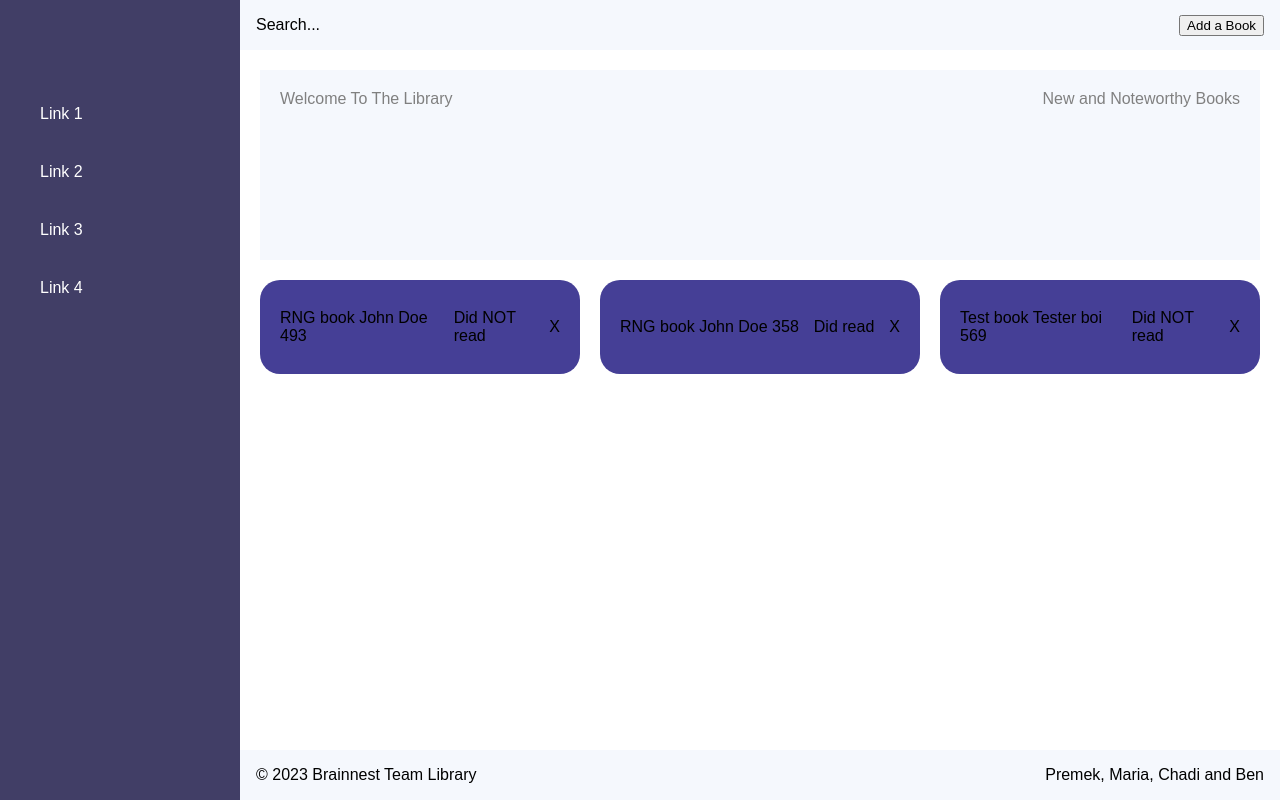
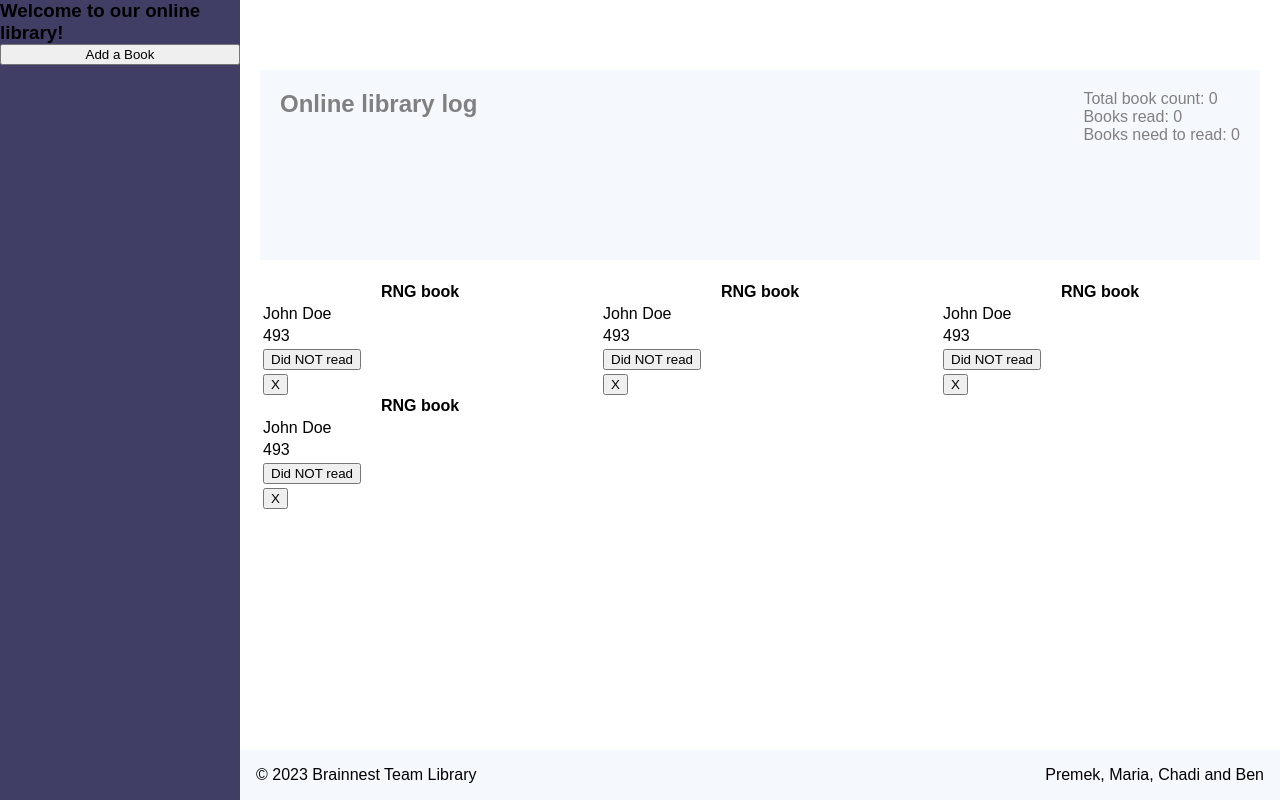
Before and after one commit to chadikoberssy/Brainnest-Book-Library, a plain HTML site: page index.html in a window 1280 px wide. Drawn offline with Linux system fonts and the light colour scheme.

Commit message:
html fixes
- rebuilt the whole book section
- removed header
- changes the add boob button location
- changed the sidebar

```diff
--- a/index.html
+++ b/index.html
@@ -1,6 +1,5 @@
 <!DOCTYPE html>
 <html lang="en">
-
 <head>
   <meta charset="UTF-8" />
   <meta http-equiv="X-UA-Compatible" content="IE=edge" />
@@ -10,52 +9,84 @@
   <script src="./scripts/pop-up.js" defer></script>
   <title>Library app</title>
 </head>
-
 <body>
   <div class="grid-container">
-    <header class="header">
-      <div class="header__search">Search...</div>
+
+    <aside class="sidebar">
+      <h3>Welcome to our online library!</h3>
       <button class="add-book-btn" data-modal="modalOne">Add a Book</button>
-    </header>
-    <aside class="sidebar">
-      <ul class="sidebar__list">
-        <li class="sidebar__list-item">Link 1</li>
-        <li class="sidebar__list-item">Link 2</li>
-        <li class="sidebar__list-item">Link 3</li>
-        <li class="sidebar__list-item">Link 4</li>
-      </ul>
     </aside>
+
     <main class="main">
-      <div class="main-header">
-        <div class="main-header__heading">Welcome To The Library</div>
-        <div class="main-header__recent">New and Noteworthy Books</div>
-      </div>
 
-      <div id="bookshelf">
-        <div class="books">
-          <td>RNG book</td>
-          <td>John Doe</td>
-          <td>493</td>
-          <td><a class="not-read">Did NOT read</a></td>
-          <td><a class="trash">X</a></td>
+      <section class="main-header">
+        <h2>Online library log</h2>
+        <div class="main-header-counts">
+          <p>Total book count: <span>0</span></p>
+          <p>Books read: <span>0</span></p>
+          <p>Books need to read: <span>0</span></p>
         </div>
-        <div class="books">
-          <td>RNG book</td>
-          <td>John Doe</td>
-          <td>358</td>
-          <td><a class="read">Did read</a></td>
-          <td><a class="trash">X</a></td>
-        </div>
-        <div class="books">
-          <td>Test book</td>
-          <td>Tester boi</td>
-          <td>569</td>
-          <td><a class="not-read">Did NOT read</a></td>
-          <td><a class="trash">X</a></td>
-        </div>
-      </div>
+      </section>
 
-      <div id="modalOne" class="modal">
+      <section id="bookshelf">
+      <table class="bookshelf-table">
+        <thead class="book-header">
+          <tr class="book-header-row">
+            <th>RNG book</td>
+          </tr>
+        </thead>
+        <tbody class="book-body">
+          <tr class="book-body-row-author"><td>John Doe</td></tr>
+          <tr class="book-body-row-pages"><td>493</td></tr>
+          <tr class="book-body-row-status"><td><button class="not-read">Did NOT read</button></td></tr>
+          <tr class="book-body-row-trash"><td><button class="trash">X</button></td></tr>
+        </tbody>
+      </table>
+
+      <table class="bookshelf-table">
+        <thead class="book-header">
+          <tr class="book-header-row">
+            <th>RNG book</td>
+          </tr>
+        </thead>
+        <tbody class="book-body">
+          <tr class="book-body-row-author"><td>John Doe</td></tr>
+          <tr class="book-body-row-pages"><td>493</td></tr>
+          <tr class="book-body-row-status"><td><button class="not-read">Did NOT read</button></td></tr>
+          <tr class="book-body-row-trash"><td><button class="trash">X</button></td></tr>
+        </tbody>
+      </table>
+
+      <table class="bookshelf-table">
+        <thead class="book-header">
+          <tr class="book-header-row">
+            <th>RNG book</td>
+          </tr>
+        </thead>
+        <tbody class="book-body">
+          <tr class="book-body-row-author"><td>John Doe</td></tr>
+          <tr class="book-body-row-pages"><td>493</td></tr>
+          <tr class="book-body-row-status"><td><button class="not-read">Did NOT read</button></td></tr>
+          <tr class="book-body-row-trash"><td><button class="trash">X</button></td></tr>
+        </tbody>
+      </table>
+
+      <table class="bookshelf-table">
+        <thead class="book-header">
+          <tr class="book-header-row">
+            <th>RNG book</td>
+          </tr>
+        </thead>
+        <tbody class="book-body">
+          <tr class="book-body-row-author"><td>John Doe</td></tr>
+          <tr class="book-body-row-pages"><td>493</td></tr>
+          <tr class="book-body-row-status"><td><button class="not-read">Did NOT read</button></td></tr>
+          <tr class="book-body-row-trash"><td><button class="trash">X</button></td></tr>
+        </tbody>
+      </table>
+      </section>
+
+      <section id="modalOne" class="modal">
         <div class="modal-content">
           <div class="add-new-book-form">
             <a class="close">&times;</a>
@@ -76,14 +107,13 @@
             </form>
           </div>
         </div>
-      </div>
+      </section>
+    </main>
 
-    </main>
     <footer class="footer">
       <div class="footer__copyright">&copy; 2023 Brainnest Team Library</div>
       <div class="footer__signature">Premek, Maria, Chadi and Ben</div>
     </footer>
   </div>
 </body>
-
 </html>
```
